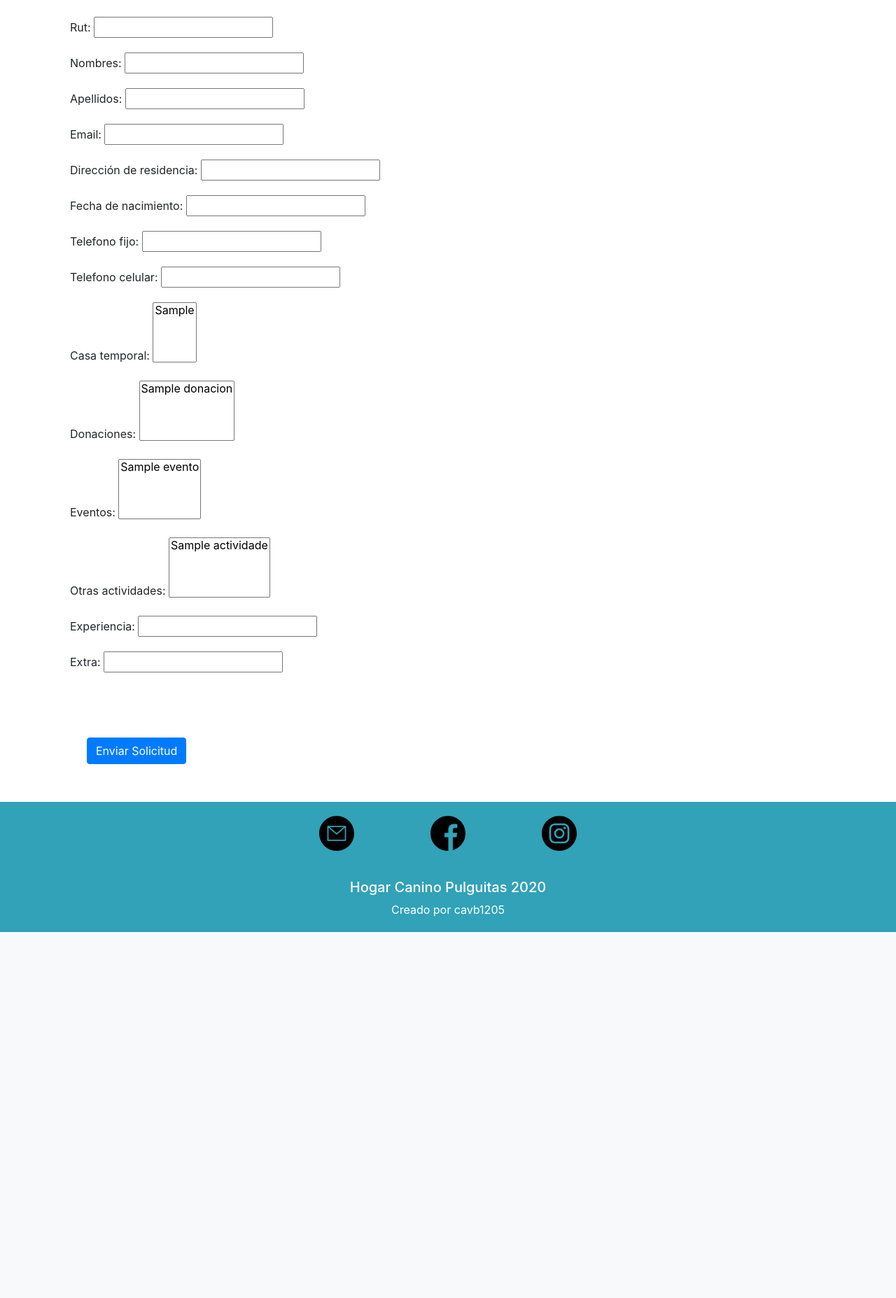
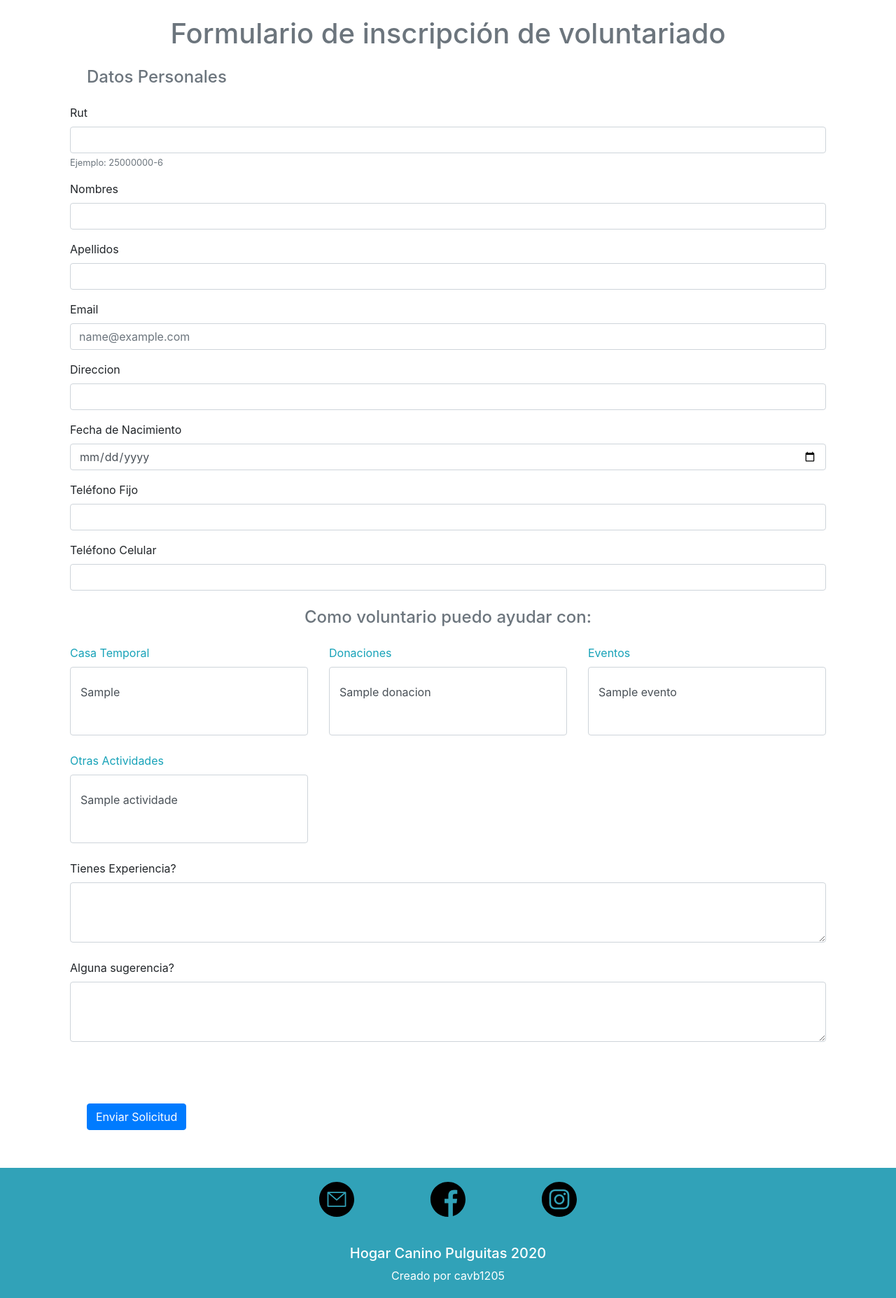
Before and after one commit to cavb1205/adopcion-mascotas, a Django app: page /voluntarios/solicitud/ in a window 1280 px wide. Shown: the part 56-1911 px from the top of the page at 70% size. Before the commit the page ends 1388 px from the top, so only its background shows below. Run offline with Django 3.2, Linux system fonts and the light colour scheme; tables that the repository leaves empty hold one stand-in row (values such as "Sample post"); some libraries are stand-ins or nearby versions.

Commit message:
estilos formulario de voluntario

```diff
--- a/templates/voluntarios/voluntario_form.html
+++ b/templates/voluntarios/voluntario_form.html
@@ -4,19 +4,6 @@
 <div class="container">
     <form class="mt-4" method="POST" >
         {% csrf_token %}
-        {{form.as_p}}
-
-
-          <br>
-          <br>
-        <button type="submit" class="btn btn-primary m-4">Enviar Solicitud</button>
-    </form>
-
-</div>
-
-{% endblock %}
-
-
 
         <h1 class="text-secondary text-center mb-4">Formulario de inscripción de voluntariado</h1>
         <h4 class="text-secondary m-4">Datos Personales</h4>
@@ -59,52 +46,55 @@
             <div class="row mt-2">
                 <div class="col-sm-12 col-md-6 col-lg-4 ">
                     <div class="contenedor-campos-individuales">
-                <h5 class="text-info">Casa Temporal</h5>
+                        <div class="form-group">
+                            <label for="casa_temporal" class="text-info">Casa Temporal</label>
+                            <select multiple class="form-control" id="casa_temporal" name="casa_temporal">
                                 {% for tipo_mascota in form.casa_temporal %}
-                    <div class="form-check form-check-inline">
-                        <input class="form-check-input" type="checkbox" id="inlineCheckbox1" name="casa_temporal">
-                        <label class="form-check-label" for="inlineCheckbox1">{{tipo_mascota}}</label>
+                                    <option>{{tipo_mascota}}</option>
+                                {% endfor %}
+                            </select>
                         </div>
-                {% endfor %}
                     </div>
                 </div>
                 <div class="col-sm-12 col-md-6 col-lg-4 ">
                     <div class="contenedor-campos-individuales">
-                <h5 class="text-info">Donaciones</h5>
+                        <div class="form-group">
+                            <label for="donaciones" class="text-info">Donaciones</label>
+                            <select multiple class="form-control" id="donaciones" name="donaciones">
                                 {% for donacion in form.donaciones %}
-                    <div class="form-check form-check-inline">
-                        <input class="form-check-input" type="checkbox" id="inlineCheckbox1" name="donaciones">
-                        <label class="form-check-label" for="inlineCheckbox1">{{donacion}}</label>
+                                    <option>{{donacion}}</option>
+                                {% endfor %}
+                            </select>
                         </div>
-                {% endfor %}
                     </div>
                 </div>
                 <div class="col-sm-12 col-md-6 col-lg-4 ">
                     <div class="contenedor-campos-individuales">
-                <h5 class="text-info">Eventos</h5>
+                        <div class="form-group">
+                            <label for="eventos" class="text-info">Eventos</label>
+                            <select multiple class="form-control" id="eventos" name="eventos">
                                 {% for evento in form.eventos %}
-                    <div class="form-check form-check-inline">
-                        <input class="form-check-input" type="checkbox" id="inlineCheckbox1" name="eventos">
-                        <label class="form-check-label" for="inlineCheckbox1">{{evento}}</label>
-                    </div>
+                                    <option>{{evento}}</option>
                                 {% endfor %}
+                            </select>
                         </div>
                     </div>
                 </div>
-    <h5 class="text-info text-center m-4">Otras Actividades</h5>
-    <div class="row mt-2">
-        {% for actividad in form.otras_actividades %}
-        <div class="col-sm-12 col-md-6 col-lg-4 ">
-            <div class="contenedor-campos-individuales ">
-
-                    <div class="form-check form-check-inline">
-                        <input class="form-check-input" type="checkbox" id="inlineCheckbox1" name="otras_actividades">
-                        <label class="form-check-label" for="inlineCheckbox1">{{actividad}}</label>
             </div>
 
+            <div class="row mt-2">
+                <div class="col-sm-12 col-md-6 col-lg-4">
+                    <div class="contenedor-campos-individuales ">
+                        <div class="form-group">
+                            <label for="otras_actividades" class="text-info">Otras Actividades</label>
+                            <select multiple class="form-control" id="otras_actividades" name="otras_actividades">
+                                {% for actividad in form.otras_actividades %}
+                                    <option>{{actividad}}</option>
+                                {% endfor %}
+                            </select>
                         </div>
                     </div>
-        {% endfor %}
+                </div>
             </div>
             <div class="row mt-2">
                 <div class="col">
@@ -123,3 +113,13 @@
                 </div>
             </div>
         </div>
+
+
+                <br>
+                <br>
+                <button type="submit" class="btn btn-primary m-4">Enviar Solicitud</button>
+            </form>
+
+        </div>
+
+{% endblock %}
```
Lines whose indentation alone changed are shown as unchanged.
